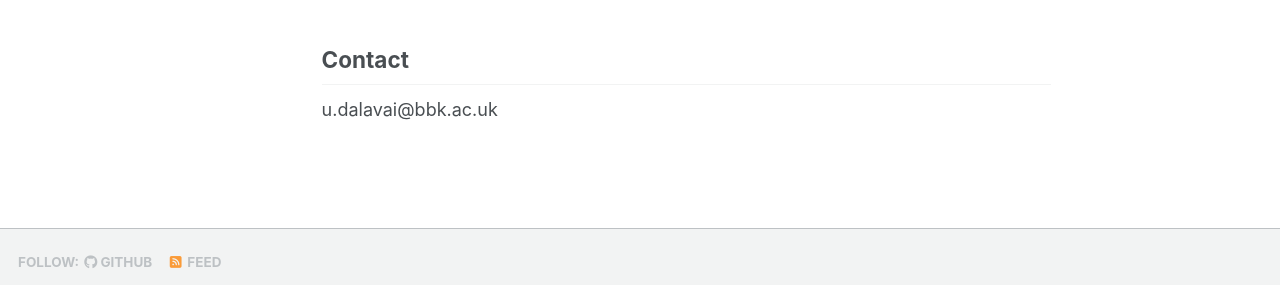
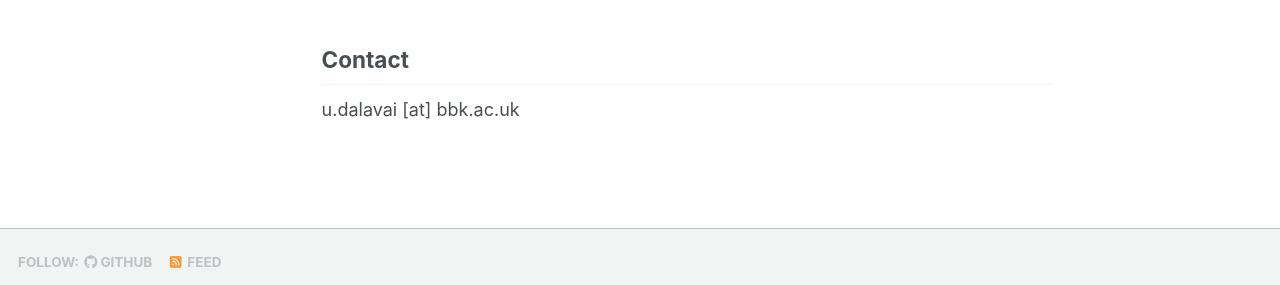
Before and after one commit to Udbhav-Dalavai/Udbhav-Dalavai.github.io, a Jekyll site: the page built from _pages/about.md, in a window 1280 px wide and 1269 px high. Shown: the part 930-1215 px from the top of the window. Built offline with Jekyll 4.4.1, drawn with Linux system fonts in a browser that asks for light colours; a style sheet for code colours, icons or effects is not loaded.

```diff
--- a/_config.yml
+++ b/_config.yml
@@ -20,7 +20,7 @@ author:
   location         : "London, UK"
   employer         : "Birkbeck, University of London"
   uri              :
-  email            : "u.dalavai@bbk.ac.uk"
+  email            : "u.dalavai [at] bbk.ac.uk"
 
   # Academic websites
   academia         :
--- a/_data/cv.json
+++ b/_data/cv.json
@@ -1,7 +1,7 @@
 {
   "basics": {
     "name": "Udbhav Dalavai",
-    "email": "u.dalavai@bbk.ac.uk",
+    "email": "u.dalavai [at] bbk.ac.uk",
     "phone": "+44 7887 133803",
     "website": "https://Udbhav-Dalavai.github.io",
     "summary": "PhD Researcher in Statistics at Birkbeck, University of London. Working on likelihood-based methods for network data, Bayesian inference, and uncertainty quantification.",
--- a/_pages/about.md
+++ b/_pages/about.md
@@ -26,4 +26,4 @@ Outside research, I play badminton for Clapham Warriors and enjoy urban speed sk
 - **PhD Statistics**, Birkbeck, University of London (Oct 2024 – present)
 - **BS-MS Mathematics**, IISER Tirupati (2018–2023)
 ## Contact
-u.dalavai@bbk.ac.uk
+u.dalavai [at] bbk.ac.uk
```
